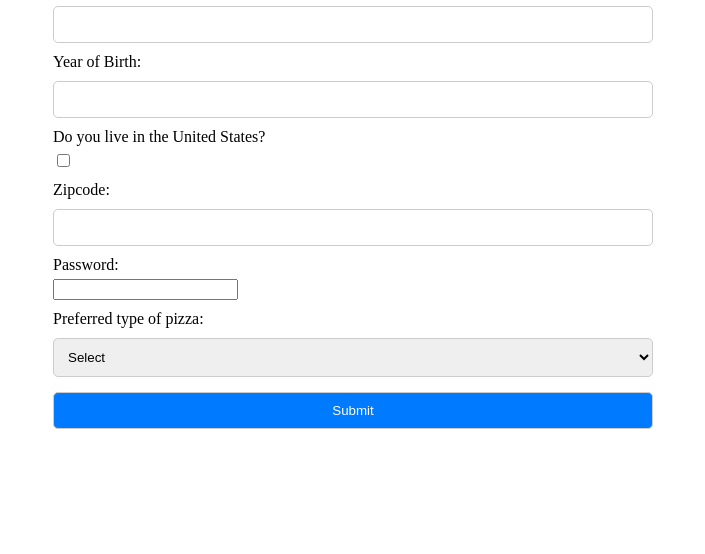
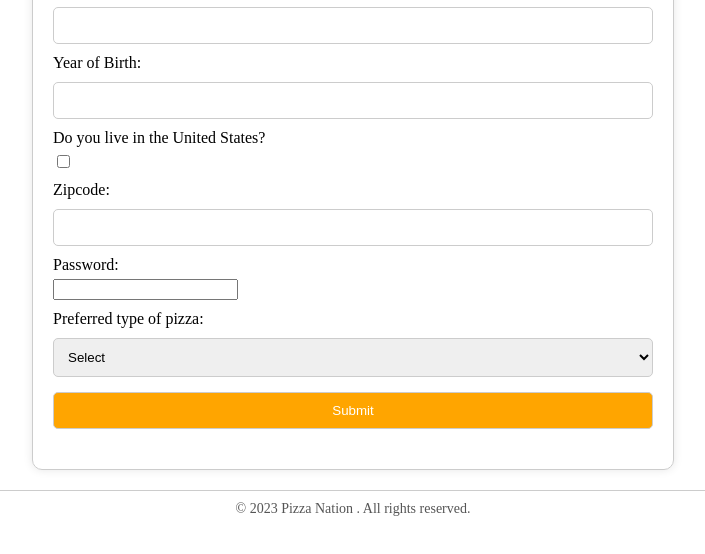
Before and after one commit to yasshh17/Module-9-Assignment, a plain HTML site: page index.html in a window 1280 px wide. Shown: the part 130-684 px from the top of the page, without its empty margins (287-992 px from the left). Drawn offline with Linux system fonts and the light colour scheme.

Commit message:
Final Change

```diff
--- a/index.html
+++ b/index.html
@@ -1,5 +1,4 @@
-<!DOCTYPE html>
-<html lang="en">
+<html>
 <head>
     <meta charset="UTF-8">
     <meta name="viewport" content="width=device-width, initial-scale=1.0">
@@ -48,6 +47,9 @@
         </form>
         <div class="message" id="success-message"></div>
     </div>
+    <div class="footer">
+        <p>&copy; 2023 Pizza Nation . All rights reserved.</p>
+    </div>
 
     <script src="script.js"></script>
 </body>
--- a/style.css
+++ b/style.css
@@ -2,6 +2,9 @@
     max-width: 600px;
     margin: 0 auto;
     padding: 20px;
+    border: 1px solid #ccc;
+    border-radius: 10px;
+    box-shadow: 0px 0px 10px rgba(0, 0, 0, 0.1);
 }
 
 form {
@@ -30,7 +33,7 @@ button {
 }
 
 button {
-    background-color: #007bff;
+    background-color: orange;
     color: #fff;
     cursor: pointer;
 }
@@ -44,4 +47,18 @@ button {
 .message {
     font-weight: bold;
     text-align: center;
+    margin-top: 20px;
 }
+
+.footer {
+    text-align: center;
+    margin-top: 20px;
+    padding-top: 10px;
+    border-top: 1px solid #ccc;
+}
+
+.footer p {
+    margin: 0;
+    font-size: 14px;
+    color: #555;
+}
```
Also changed, not shown: script.js (+4 -4 lines).
